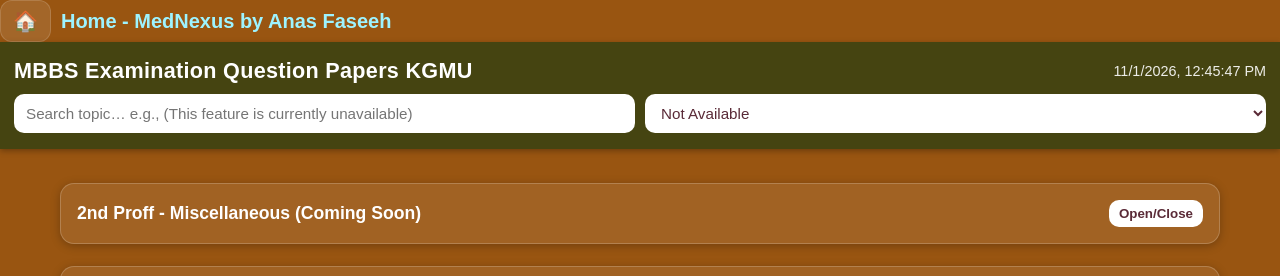
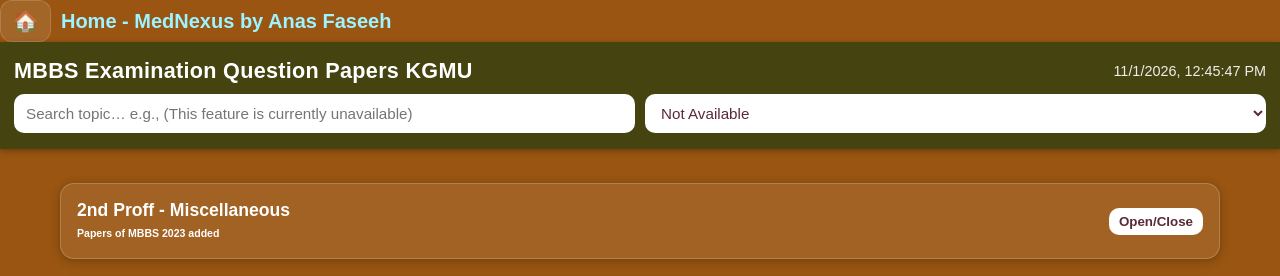
Before and after one commit to Anaskhan47350/AnasFaseeh, a plain HTML site: page MBBSPapersKGMU.html in a window 1280 px wide. Shown: the top 276 px of the page. Drawn offline with Linux system fonts and the light colour scheme.

Commit message:
Revise 2nd Proff - Miscellaneous section
Updated section title and added link for MBBS 2023 papers.

```diff
--- a/MBBSPapersKGMU.html
+++ b/MBBSPapersKGMU.html
@@ -180,11 +180,12 @@
     <!-- ====Miscellaneous 2nd Proffesionals ==== -->
   <div class="section collapsed" data-group="2nd Proff - Miscellaneous">
      <div class="section-header" onclick="toggleSection(this)">
-    <h2 class="section-title">2nd Proff - Miscellaneous (Coming Soon)</h2>
+    <h2 class="section-title">2nd Proff - Miscellaneous<br><span style="font-size: 60%;"><blink>Papers of MBBS 2023 added</blink></span></h2>
     <button class="toggle" type="button">Open/Close</button>
   </div>
 
     <div class="grid">
+      <a class="card" href="https://res.cloudinary.com/dz5icgn4e/image/upload/v1793536844/MBBS_2023_PH_yc14rv.pdf" target="_blank">Professionals - MBBS Batch 2023</a>
 
     </div>
   </div>
```
